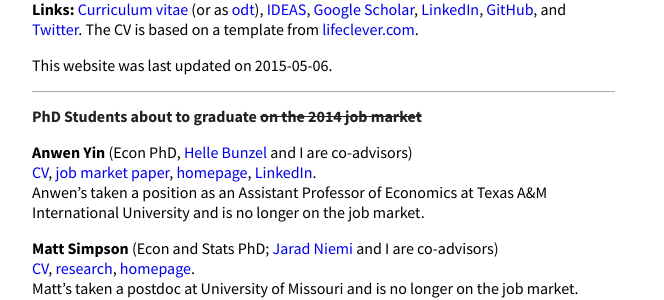
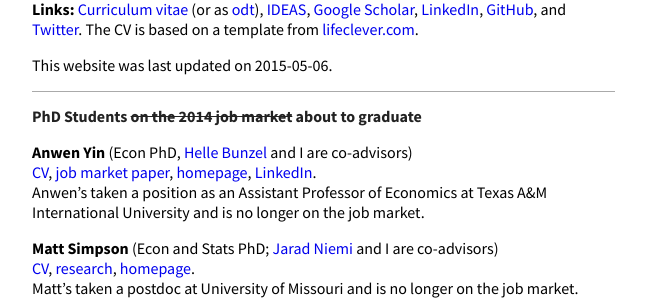
Before and after one commit to mmkuang/grayclhn.github.io, a Jekyll site: the page built from index.md, in a window 1280 px wide. Shown: the part 272-572 px from the top of the page, without its empty margins (0-664 px from the left). Built offline with Jekyll 4.4.1, drawn with Linux system fonts in a browser that asks for light colours; Markdown is read by kramdown in place of the engine named in the settings.

Commit message:
Tweak heading

```diff
--- a/index.md
+++ b/index.md
@@ -29,8 +29,8 @@ This website was last updated on 2015-05-06.
 
 <hr />
 
-PhD Students about to graduate ~~on the 2014 job market~~
-------------------------------
+PhD Students ~~on the 2014 job market~~ about to graduate
+---------------------------------------------------------
 
 **Anwen Yin** (Econ PhD, [Helle Bunzel](https://www.econ.iastate.edu/people/faculty/bunzel-helle) and I are co-advisors)
 [CV](http://anwenyin.weebly.com/cv.html),
```
